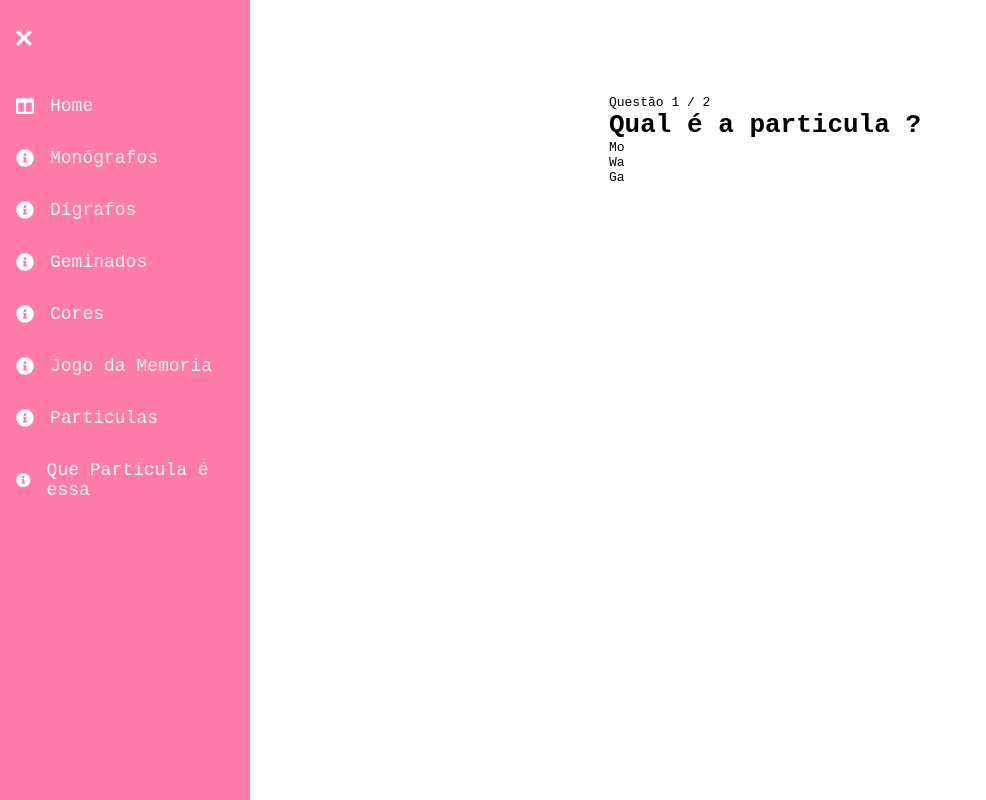
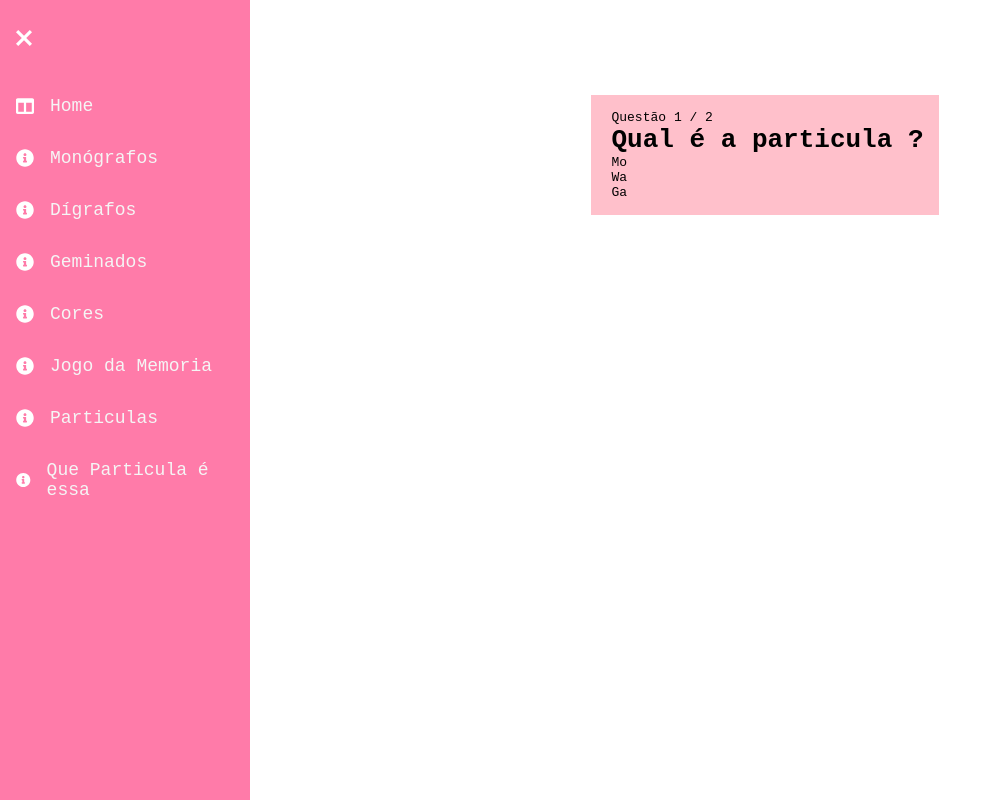
Before and after one commit to deborafsm/nihongo-san, a React (Create React App) app in the folder my-app/: page /particula-game in a window 1280 px wide. Shown: the whole page, without its empty margins (0-986 px from the left). Built offline with nearby package versions, Linux system fonts and the light colour scheme.

Commit message:
update: question style

```diff
--- a/my-app/src/components/Questions/questions.jsx
+++ b/my-app/src/components/Questions/questionsParticulas.jsx
@@ -1,4 +1,5 @@
 import { useState } from "react";
+import style from './style.css'
 const questoes = [
   {
     questText: "Qual é a particula ?",
@@ -40,7 +41,7 @@ function QuestionGame() {
   }
   return (
     <>
-      <div>
+      <div className="container-anwser">
         {mostraScore ? (
           <div className="anwser-score">
             <p>
--- /dev/null
+++ b/my-app/src/components/Questions/style.css
@@ -0,0 +1,9 @@
+.container-anwser {
+  display: flex;
+  flex-direction: column;
+  background-color: pink;
+  width: 100%;
+  height: auto;
+  padding: 15px 15px 15px 20px;
+
+}
--- a/my-app/src/pages/ParticulaGame.jsx
+++ b/my-app/src/pages/ParticulaGame.jsx
@@ -1,4 +1,4 @@
-import QuestionGame from '../components/Questions/questions'
+import QuestionGame from '../components/Questions/questionsParticulas'
 function ParticulaGame() {
 
   return (
```
